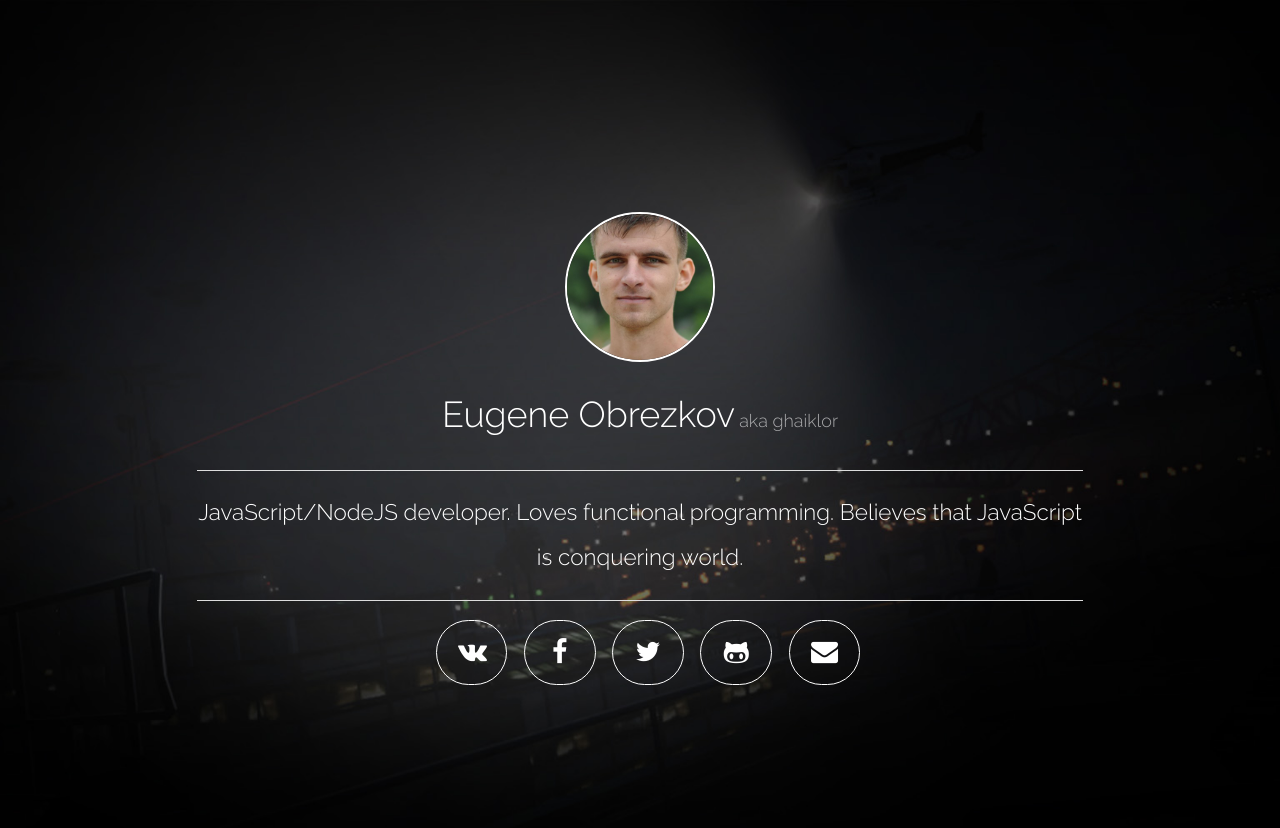
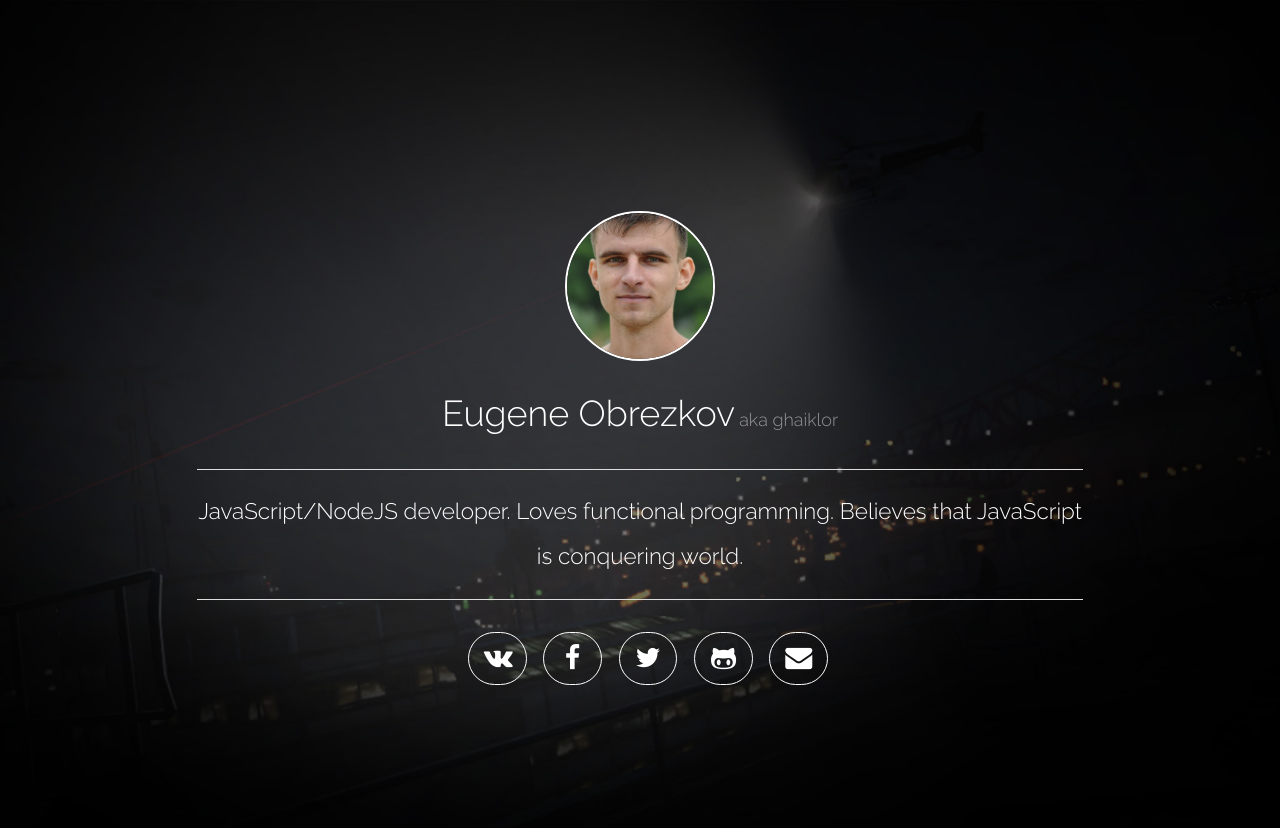
Before and after one commit to ghaiklor/ghaiklor.com, a Jekyll site: the page built from index.html, in a window 1280 px wide. Shown: the top 828 px of the page. Built offline with Jekyll 4.4.1, drawn with Linux system fonts in a browser that asks for light colours; the list of posts is cut into pages by our own code.

Commit message:
Done with last cosmetic changes

```diff
--- a/assets/css/styles.css
+++ b/assets/css/styles.css
@@ -58,7 +58,7 @@ h1, h2, h3, h4, h5, h6, a, p, span, img {
 .landing-page .my-nickname {
   font-size: 2vh;
   line-height: 4vh;
-  color: rgba(255, 255, 255, 0.6);
+  color: rgba(255, 255, 255, 0.5);
 }
 
 .landing-page .my-description {
@@ -66,8 +66,12 @@ h1, h2, h3, h4, h5, h6, a, p, span, img {
   line-height: 5vh;
 }
 
+.landing-page .contacts-group {
+  margin-top: 2rem;
+}
+
 .landing-page .contacts-group .contacts-item {
-  padding: 1rem;
+  padding: 0.6rem;
   font-size: 3vh;
   margin-left: 1rem;
   border: 1px solid white!important;
```
